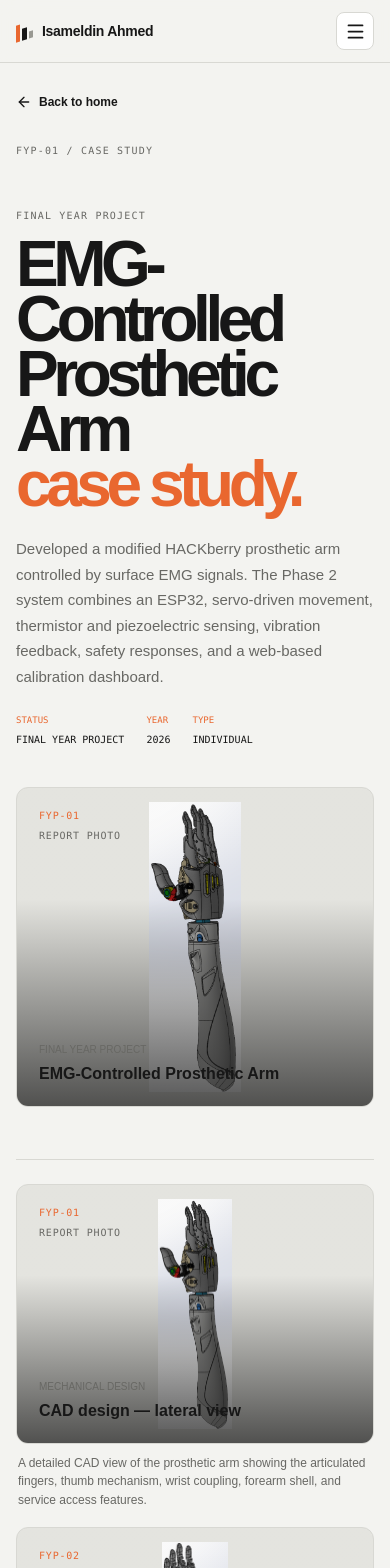
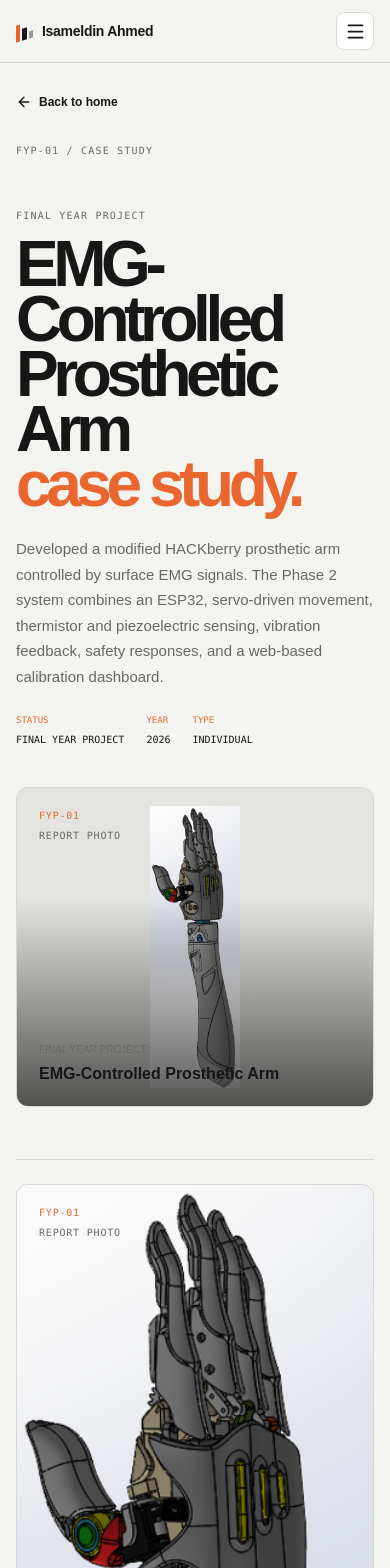
Before and after one commit to R3TR0S4M/Isameldin, a Next.js app: page /projects/fyp in a window 390 px wide. Shown: the top 1568 px of the page. Built offline with nearby package versions, Linux system fonts and the light colour scheme.

Commit message:
Improve full image card framing

```diff
--- a/app/theme.css
+++ b/app/theme.css
@@ -61,7 +61,9 @@ body { overflow-x: hidden; }
 .placeholder-visual.has-image { padding: 0; background: var(--soft); }
 .placeholder-visual.has-image::after { background: linear-gradient(180deg, rgba(23, 23, 23, .02) 35%, rgba(23, 23, 23, .72) 100%); }
 .placeholder-visual.has-image > img { position: absolute; inset: 0; width: 100%; height: 100%; object-fit: cover; }
-.placeholder-visual.image-fit-contain > img { object-fit: contain; padding: 14px; }
+.placeholder-visual.image-fit-contain { min-height: 0 !important; padding: 0; display: block; background: #e7e7e3; }
+.placeholder-visual.image-fit-contain > img { position: relative; inset: auto; display: block; width: 100%; height: auto; object-fit: contain; padding: 0; }
+.placeholder-visual.image-fit-contain .visual-caption { position: absolute; left: 22px; bottom: 20px; }
 .placeholder-visual.has-image .visual-readout { left: 22px; }
 .placeholder-visual.has-image .visual-caption { left: 22px; bottom: 20px; }
 .placeholder-large { min-height: 430px; }
@@ -137,11 +139,12 @@ body { overflow-x: hidden; }
 .case-meta span { display: grid; gap: 4px; font-family: var(--mono); font-size: 10px; text-transform: uppercase; }
 .case-meta strong { color: var(--accent); font-weight: 400; font-size: 9px; }
 .case-hero .placeholder-large { min-height: 420px; }
+.case-hero .placeholder-visual.image-fit-contain { min-height: 420px !important; padding: 18px; display: flex; }
+.case-hero .placeholder-visual.image-fit-contain > img { position: absolute; inset: 18px; width: calc(100% - 36px); height: calc(100% - 36px); object-fit: contain; }
 .case-gallery { display: grid; grid-template-columns: 1.25fr .75fr; grid-template-rows: repeat(2, minmax(180px, 1fr)); gap: 18px; padding: 24px 0 75px; }
 .case-gallery-item { min-width: 0; }
 .case-gallery-item:first-child { grid-row: span 2; }
-.case-gallery-item:first-child .placeholder-visual { min-height: 380px; }
-.case-gallery-item:not(:first-child) .placeholder-visual { min-height: 180px; }
+.case-gallery-item .placeholder-visual { min-height: 0; }
 .case-gallery-description { margin: 10px 2px 0; color: var(--muted); font-size: 12px; line-height: 1.55; }
 .case-layout { display: grid; grid-template-columns: 210px 1fr; gap: 8vw; padding-top: 75px; }
 .case-index { align-self: start; position: sticky; top: 95px; display: grid; gap: 9px; }
@@ -238,10 +241,10 @@ body { overflow-x: hidden; }
   .case-top { display: block; margin-bottom: 50px; }
   .case-top .eyebrow { margin-top: 26px; }
   .case-hero { padding-bottom: 52px; }
-  .case-hero .placeholder-large { min-height: 320px; margin-top: 40px; }
+  .case-hero .placeholder-large, .case-hero .placeholder-visual.image-fit-contain { min-height: 320px !important; margin-top: 40px; }
   .case-gallery { grid-template-columns: 1fr; grid-template-rows: none; padding-bottom: 52px; }
   .case-gallery-item:first-child { grid-row: auto; }
-  .case-gallery-item:first-child .placeholder-visual, .case-gallery-item:not(:first-child) .placeholder-visual { min-height: 260px; }
+  .case-gallery-item .placeholder-visual { min-height: 0; }
   .case-layout { padding-top: 52px; }
   .case-index { grid-template-columns: 1fr 1fr; gap: 10px 18px; }
   .case-section { padding-bottom: 40px; margin-bottom: 40px; }
```
